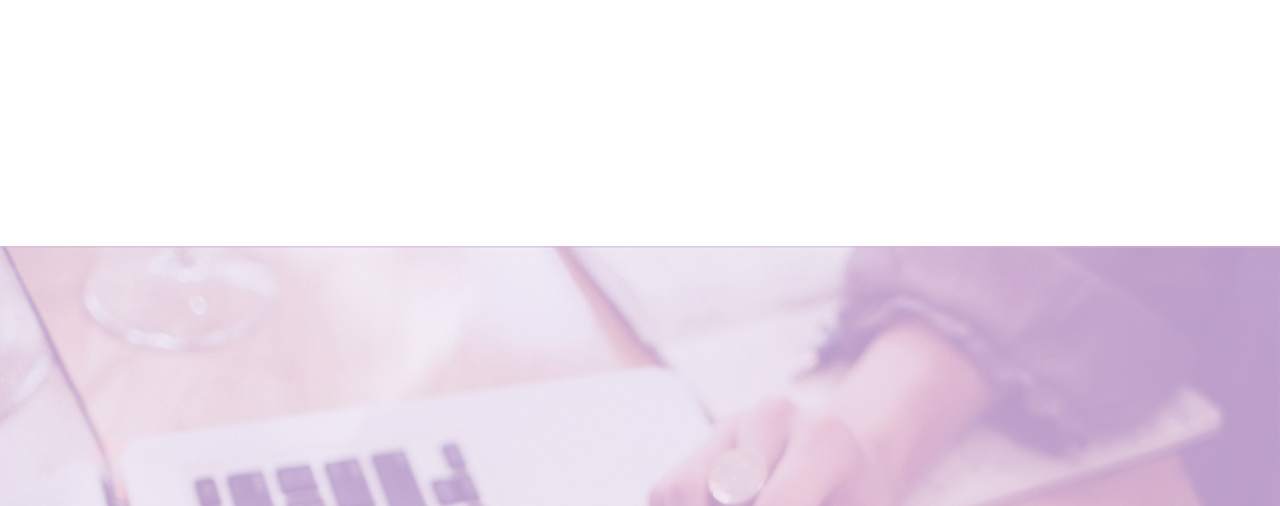
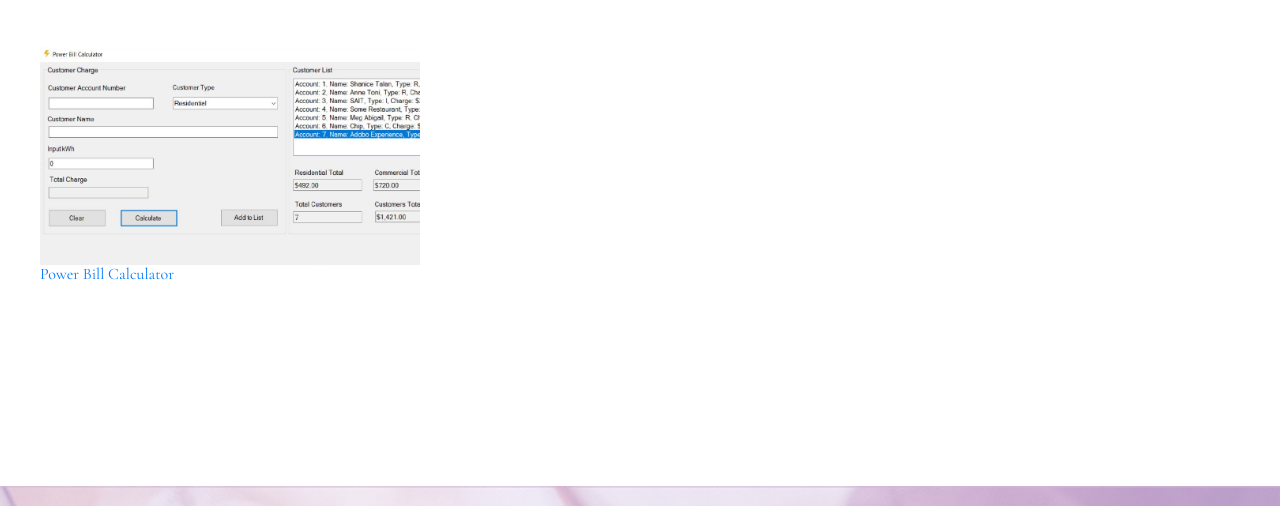
Before and after one commit to xaniz25/PorfolioWebsite, a plain HTML site: page index.html in a window 1280 px wide. Shown: the part 2411-2917 px from the top of the page. Drawn offline with nearby package versions, Linux system fonts and the light colour scheme; a script that the page names is missing.

Commit message:
added Power Bill Calculator project

```diff
--- a/index.html
+++ b/index.html
@@ -143,6 +143,13 @@
             <h6>Travel Website (JSP)</h6></a>
           </div>
         </div>
+        <div class='row projectrow'>
+          <div class="col-lg-4 project">
+            <a href="PowerBillCalculator.zip">
+            <img src="images/PowerBillCalculator.png" alt="Power Bill Calculator" style='max-width: 100%; height: auto'/>
+            <h6>Power Bill Calculator</h6></a>
+          </div>
+        </div>
       </div>
       <!--Connect-->
       <div id="connect">
--- a/style.css
+++ b/style.css
@@ -229,12 +229,12 @@ header a, a:hover{
   padding-top: 14vh;
   margin-top: -14vh;
   margin: 25px;
-  height: 100vh;
+  height: 130vh;
   clear: both;
 }
 
-#projectlist {
-  text-align: center;
+.projectrow {
+  margin-top: 50px;
 }
 
 .eachproject {
```
Also changed, not shown: images/PowerBillCalculator.png (added), 1 other file.
